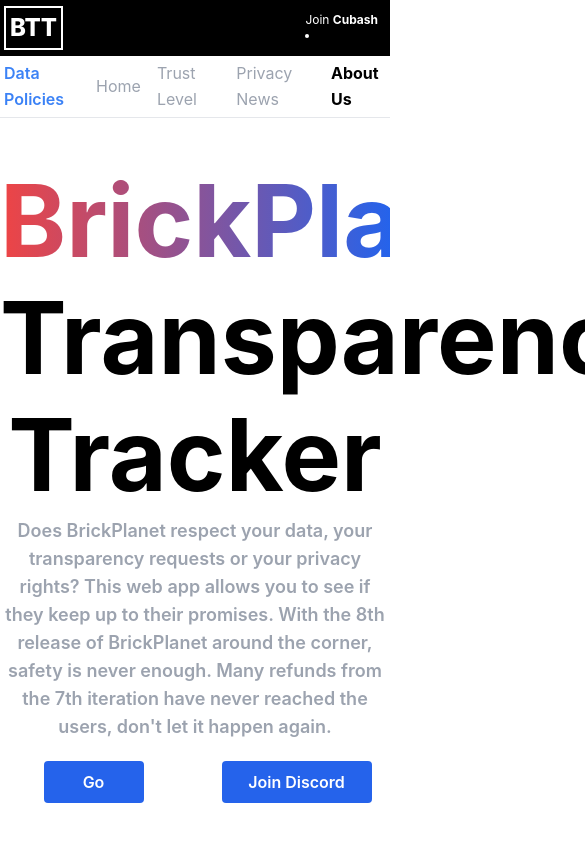
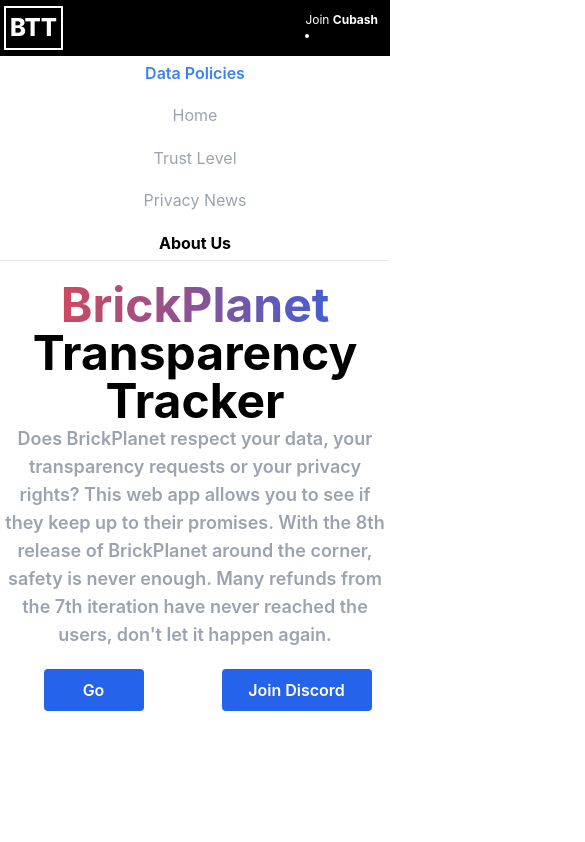
Before and after one commit to Weeabo-Inc/The-Sandbox-Now, a Next.js app: page / in a window 390 px wide. Shown: the top 842 px of the page, 585 px wide, since content can reach past the window. Built offline with nearby package versions, Linux system fonts and the light colour scheme.

Commit message:
fix: fix mobile view

```diff
--- a/components/Layout.tsx
+++ b/components/Layout.tsx
@@ -19,8 +19,8 @@
                 </div>
             </div>
             <div className=" p-1 border-b border-gray-200">
-                <div className="container mx-auto lg:w-2/4 flex justify-around items-center gap-2">
-                    <div className="flex gap-4 items-center justify-between text-[1rem] text-gray-400 ">
+                <div className="md:container mx-auto lg:w-2/4 md:flex justify-around items-center gap-2">
+                    <div className="md:flex gap-4 items-center text-center justify-between text-[1rem] grid content-center w-max mx-auto justify-self-center text-gray-400 ">
                         <Link href="/">
                             <a className="font-semibold text-blue-500">
                                 Data Policies
--- a/pages/index.tsx
+++ b/pages/index.tsx
@@ -3,13 +3,13 @@
 const Home: NextPage = () => {
   return (
     <div>
-      <div className='text-[100px] font-bold text-center -space-y-12 mt-5'>
+      <div className='text-5xl xl:text-8xl font-bold text-center  mt-5'>
         <div className='bg-clip-text text-transparent bg-gradient-to-r from-red-500  to-blue-600'>BrickPlanet</div>
         <div>Transparency</div>
         <div className=''>Tracker</div>
       </div>
 
-      <div className='-mt-5 text-center xl:w-2/4 mx-auto text-gray-400  font-semibold text-lg'>Does <span>BrickPlanet</span> respect your data, your transparency requests or your privacy rights? This web app allows you to see if they keep up to their promises. With the 8th release of BrickPlanet around the corner, safety is never enough. Many refunds from the 7th iteration have never reached the users, don&apos;t let it happen again.</div>
+      <div className=' text-center xl:w-2/4 mx-auto text-gray-400  font-semibold text-lg'>Does <span>BrickPlanet</span> respect your data, your transparency requests or your privacy rights? This web app allows you to see if they keep up to their promises. With the 8th release of BrickPlanet around the corner, safety is never enough. Many refunds from the 7th iteration have never reached the users, don&apos;t let it happen again.</div>
       <div className='grid grid-cols-2 xl:w-1/6 mx-auto items-center gap-4 justify-center'>
         <Link href="/main">
           <button className='mt-5 bg-blue-600 rounded w-[100px] mx-auto text-center p-2 text-white font-semibold'>
```
